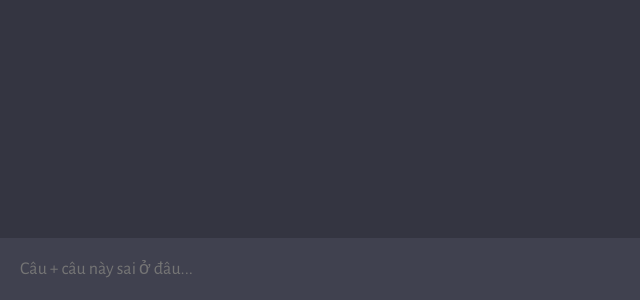
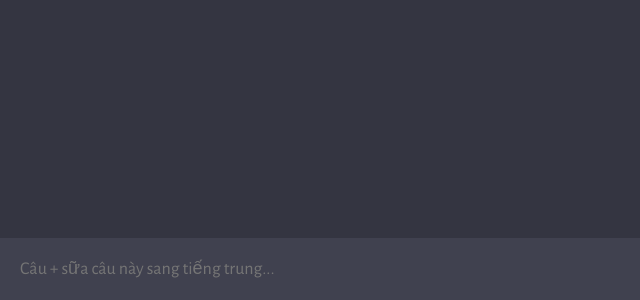
Before and after one commit to hoangmmo2017/sp1, a website built with Vite: page client/index.html in a window 1280 px wide. Shown: the part 500-800 px from the top of the page, 0-640 px from the left. Built offline with nearby package versions, Linux system fonts and the light colour scheme.

Commit message:
Update index.html

```diff
--- a/client/index.html
+++ b/client/index.html
@@ -12,7 +12,7 @@
       <div id="chat_container"></div>
 
       <form>
-        <textarea name="prompt" rows="1" cols="1" placeholder="Câu + câu này sai ở đâu..."></textarea>
+        <textarea name="prompt" rows="1" cols="1" placeholder="Câu + sữa câu này sang tiếng trung..."></textarea>
         <button type="submit"><img src="assets/send.svg" alt="Gửi" />
       </form>
     </div>
```
